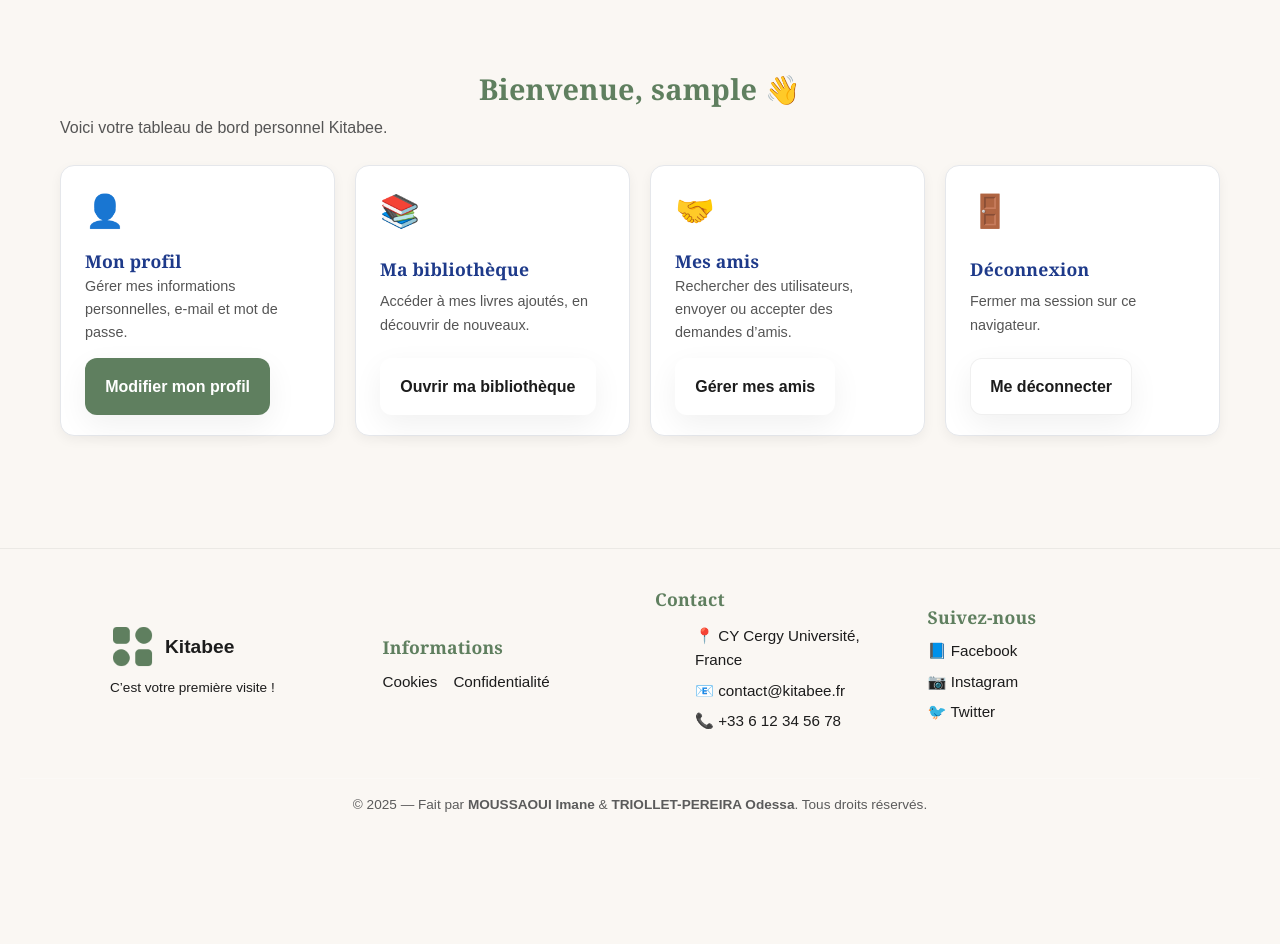
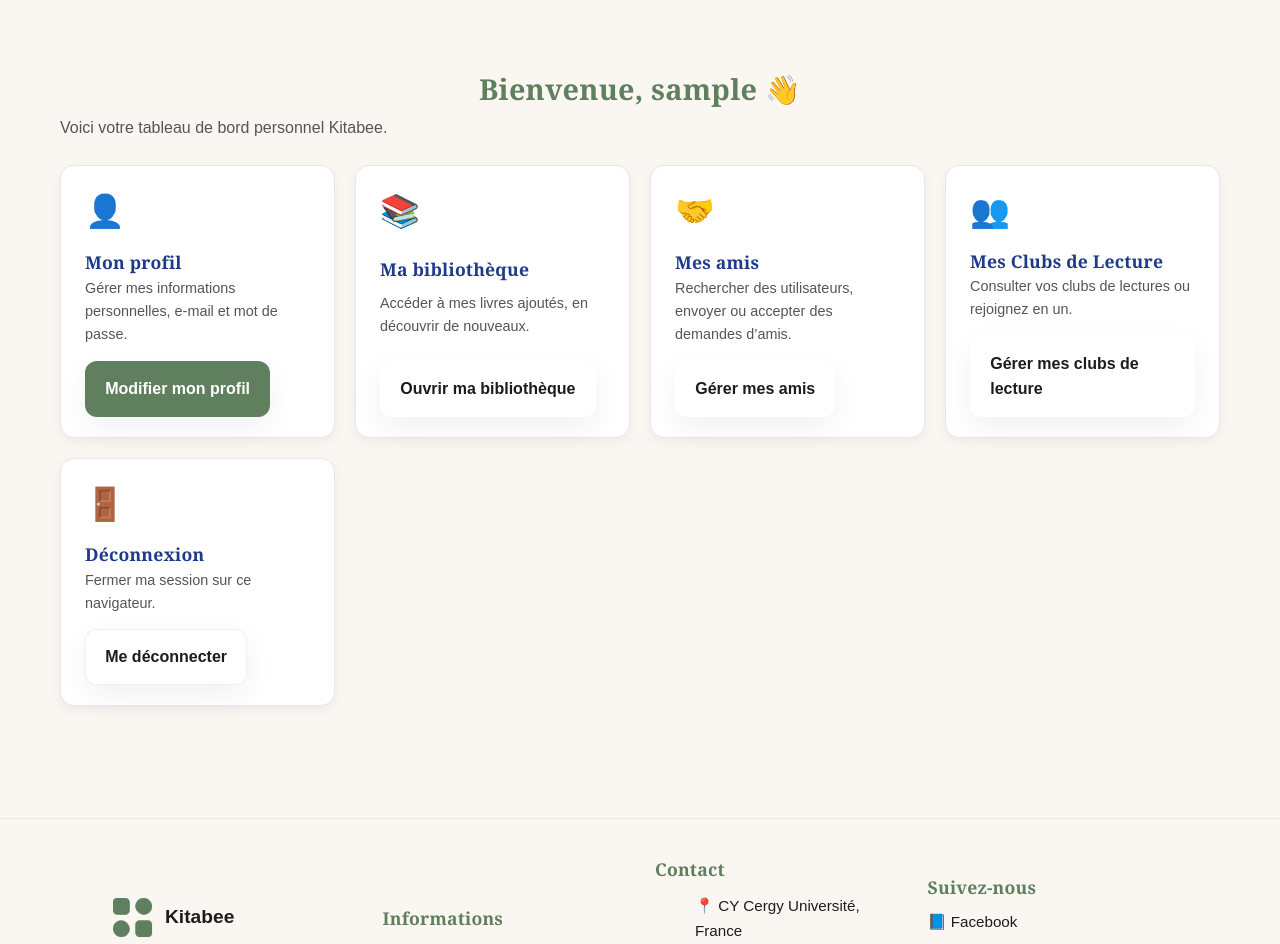
Before and after one commit to imn-ms/Kitabee, a PHP site: page /dashboard_user.php in a window 1280 px wide. Shown: the part 69-1013 px from the top of the page. Before the commit the page ends 881 px from the top, so only its background shows below. Run offline with PHP 8.4, Linux system fonts and the light colour scheme; the visitor is signed in with stand-in values (Sample User, id 1); some libraries are stand-ins or nearby versions.

Commit message:
club lecture modif

```diff
--- a/dashboard_user.php
+++ b/dashboard_user.php
@@ -48,6 +48,14 @@ include __DIR__ . '/include/header.inc.php';
         <a class="btn" href="amis.php">Gérer mes amis</a>
       </article>
 
+      <!-- Clubs -->
+      <article class="dash-card">
+        <div class="dash-icon">👥</div>
+        <h2>Mes Clubs de Lecture</h2>
+        <p>Consulter vos clubs de lectures ou rejoignez en un.</p>
+        <a class="btn" href="club.php">Gérer mes clubs de lecture</a>
+      </article>
+
       <!-- Déconnexion -->
       <article class="dash-card">
         <div class="dash-icon">🚪</div>
```
